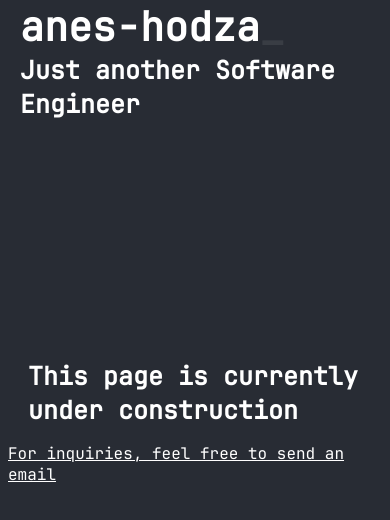
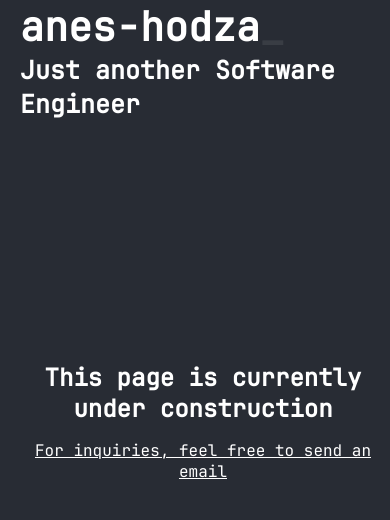
Before and after one commit to aneshodza/www, a Next.js app: page / in a window 390 px wide. Shown: the top 520 px of the page. Built offline with nearby package versions, Linux system fonts and the light colour scheme.

Commit message:
Improve mobile view

```diff
--- a/styles/sheets/under-construction.scss
+++ b/styles/sheets/under-construction.scss
@@ -3,4 +3,18 @@
     flex-direction: column;
     justify-content: center;
     align-items: center;
+
+    &>* {
+        text-align: center;
+        margin-left: 10px;
+        margin-right: 10px;
+    }
 }
+
+@media screen and (max-width: 400px) {
+    .under-construction {
+        h2 {
+            font-size: 1.5rem;
+        }
+    }
+}
```
